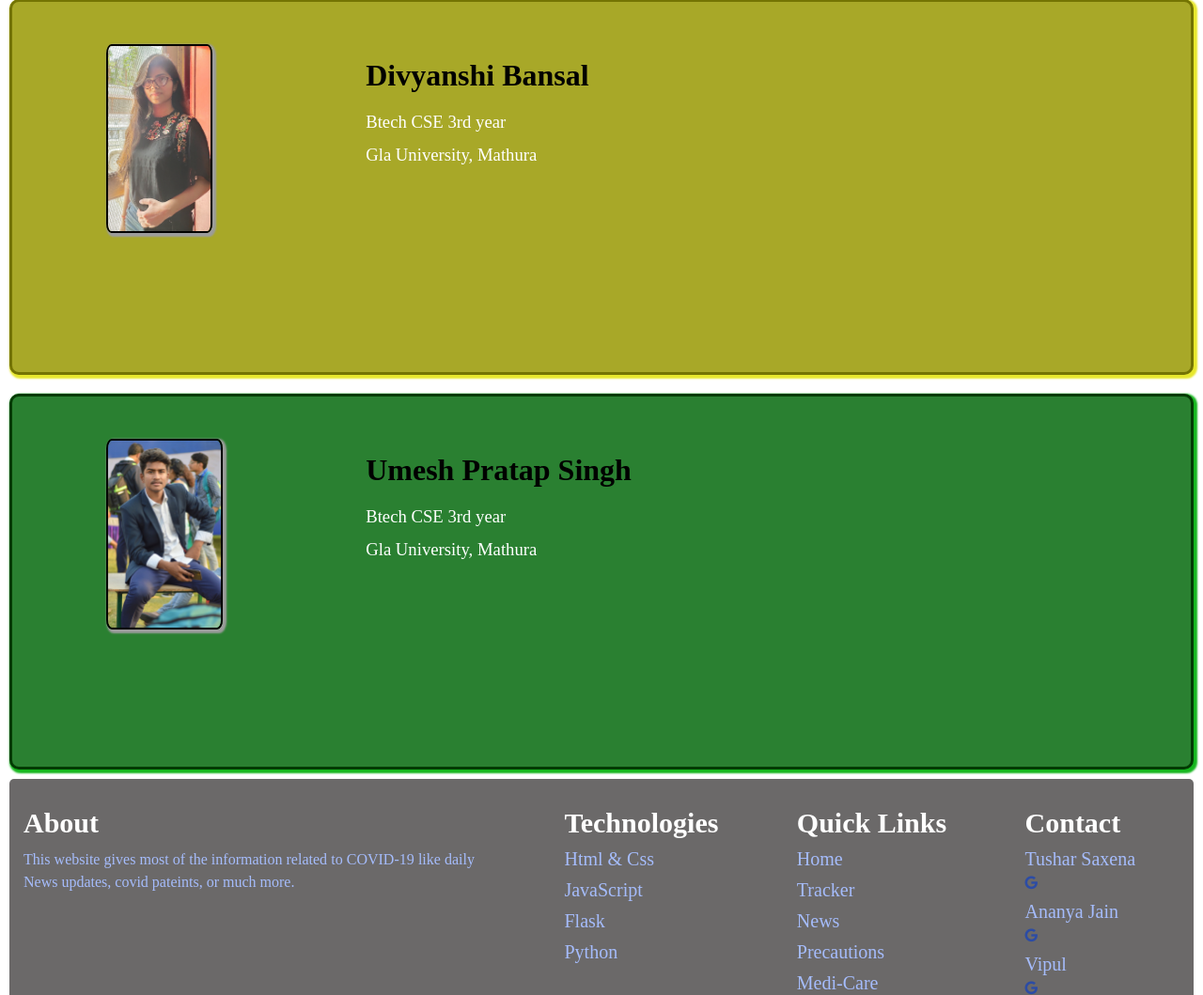
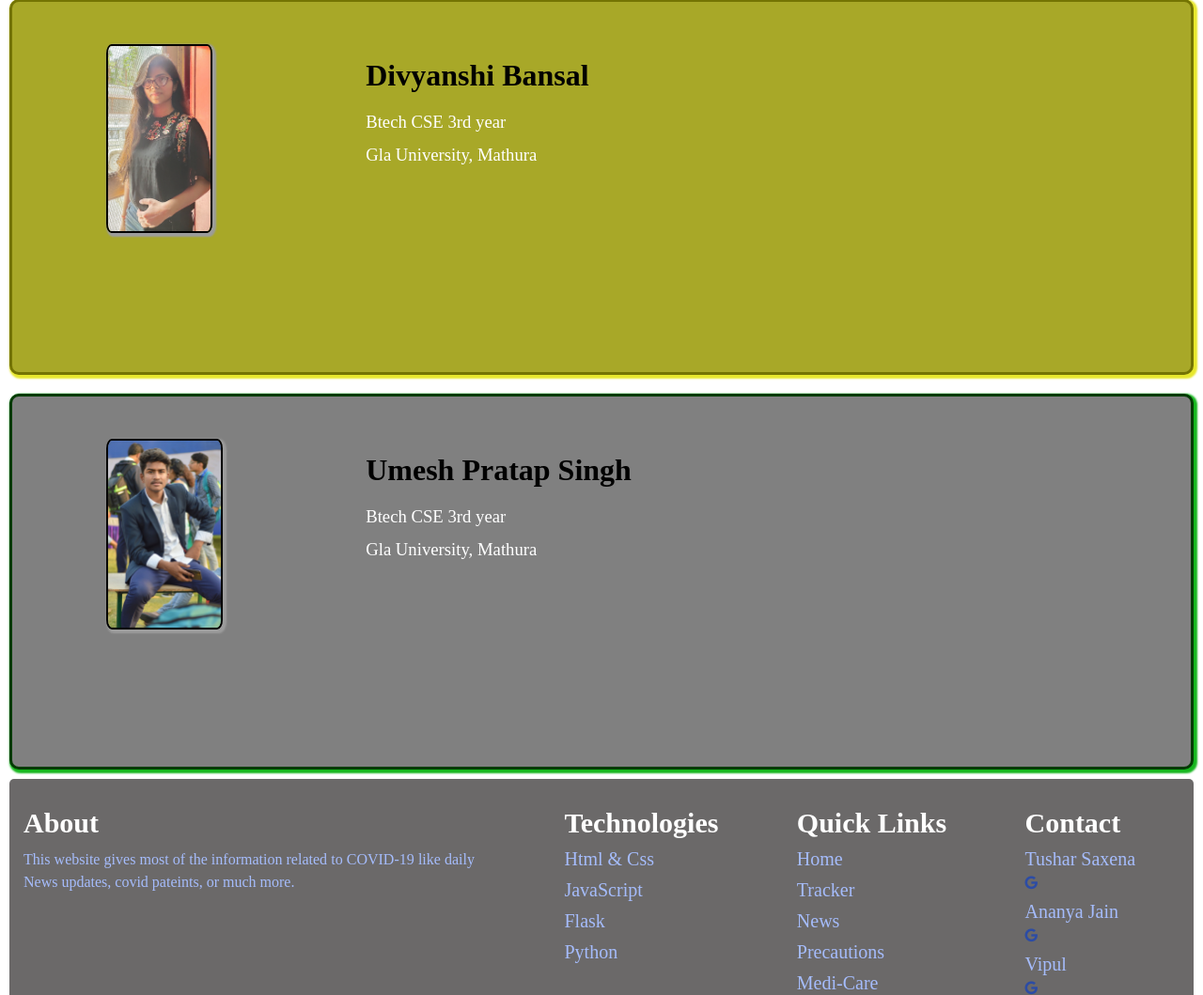
Before and after one commit to Tusharsaxena3112/Covid-19, a Flask app: page /contact in a window 1280 px wide, with the pointer over the restyled element. Shown: the part 1394-2453 px from the top of the page at 94% size. Run offline with Flask 2, Linux system fonts and the light colour scheme.

Commit message:
adding hover effect

```diff
--- a/static/css/contact.css
+++ b/static/css/contact.css
@@ -219,6 +219,9 @@ body{
     height: 50%;
     width: 33%;
   }
+  #mem-5:hover{
+    background-color: gray;
+  }
 
   footer {
     width: 100%;
```
